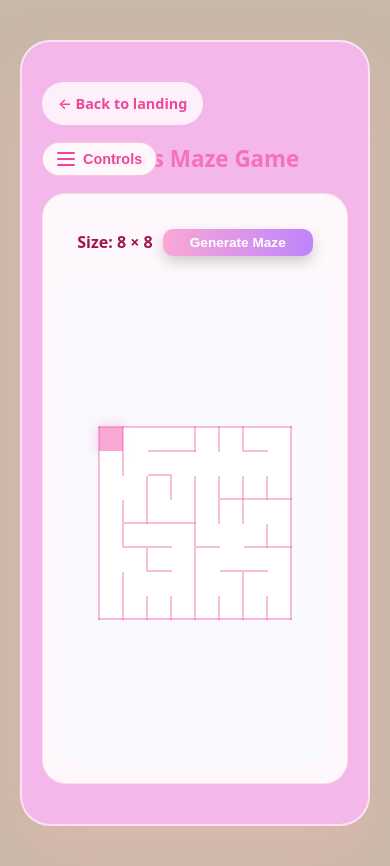
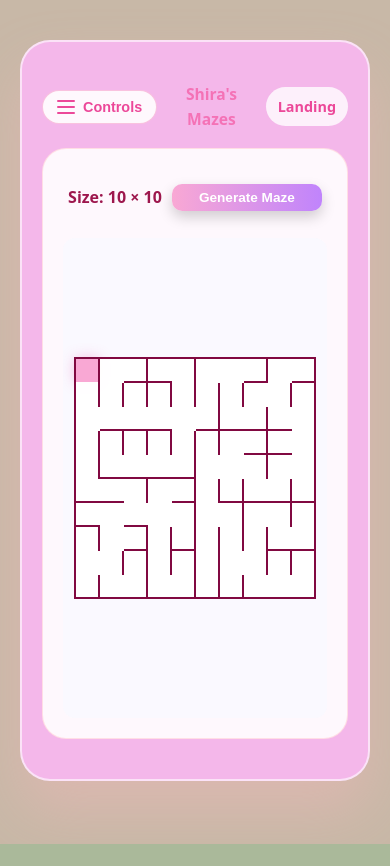
Before and after one commit to oferguez/oferguez.github.io, a React (Vite) app: page /maze in a window 390 px wide. After the commit the page ends 844 px from the top, so only its background shows below. Built offline with nearby package versions, Linux system fonts and the light colour scheme.

Commit message:
touch ups (#35)

```diff
--- a/src/components/Maze.jsx
+++ b/src/components/Maze.jsx
@@ -1,10 +1,11 @@
 import { useEffect, useMemo, useRef, useState } from 'react';
 import { Link } from 'react-router-dom';
 import { RectMaze } from '../utils/rectMaze.js';
+import { createQuestionBank } from '../utils/questionBank.js';
 import '../styles/Maze.css';
 
-const DEFAULT_ROWS = 8;
-const DEFAULT_COLS = 8;
+const DEFAULT_ROWS = 10;
+const DEFAULT_COLS = 10;
 const MIN_DIM = 4;
 const MAX_DIM = 40;
 const QUESTION_BANK = createQuestionBank();
@@ -12,6 +13,31 @@ const DEFAULT_CHALLENGE_INTERVAL_MIN = 3;
 const DEFAULT_CHALLENGE_INTERVAL_MAX = 5;
 const SQUIRREL_IMAGES = ['/squirrel_1.webp', '/squirrel_2.webp', '/squirrel_3.webp', '/squirrel_4.webp', '/squirrel_5.webp', '/squirrel_6.webp', '/squirrel_7.webp', '/squirrel_8.webp'];
 const CELEBRATION_BANNER_TEXT = 'Well Done Shira!';
+const FIREWORK_COLORS = ['#f472b6', '#f97316', '#22d3ee', '#a855f7', '#84cc16'];
+const STOP_TITLES = [
+  'Maths pit stop',
+  'Brain break (math)',
+  'Maths snack break',
+  'Number pit lane',
+  'Maths stretch',
+  'Maths breather',
+  'Maths cool-down',
+  'Maths refuel',
+  'Maths halftime',
+  'Maths pit crew',
+];
+const TRY_AGAIN_MESSAGES = [
+  'Nice try, Shira!',
+  'Almost there, Shira!',
+  'Good effort, Shira!',
+  'Great hustle, Shira!',
+  'Keep going, Shira!',
+  'Give it another go.',
+  'Try once more, Shira.',
+  'One more try, Shira!',
+  'You’ve almost got this, Shira!',
+  'Another shot, Shira!',
+];
 
 
 const clampDimension = (value, fallback) => {
@@ -52,13 +78,16 @@ function Maze({
   const [stepCount, setStepCount] = useState(0);
   const [activeQuestion, setActiveQuestion] = useState(null);
   const [questionCursor, setQuestionCursor] = useState(0);
+  const [questionTitle, setQuestionTitle] = useState(STOP_TITLES[0]);
   const [pendingMove, setPendingMove] = useState(null);
   const [selectedAnswer, setSelectedAnswer] = useState('');
   const [questionError, setQuestionError] = useState('');
   const [isShaking, setIsShaking] = useState(false);
   const [squirrelImage, setSquirrelImage] = useState(SQUIRREL_IMAGES[0] ?? '');
+  const [fireworks, setFireworks] = useState([]);
   const confettiTimeoutRef = useRef(null);
   const badMoveTimeoutRef = useRef(null);
+  const fireworksTimeoutRef = useRef(null);
   const controlsPanelRef = useRef(null);
   const controlsToggleRef = useRef(null);
 
@@ -154,6 +183,36 @@ function Maze({
     }, 6000);
   };
 
+  const triggerFireworks = (onComplete) => {
+    const count = 35 + Math.floor( Math.random() * 20);
+    const burst = Array.from({ length: count }, (_, index) => {
+      const angle = Math.random() * Math.PI * 2;
+      const distance = 80 + Math.random() * 80;
+      const size = 5 + Math.random() * 15;
+      const delay = Math.random() * 0.2;
+      const color = FIREWORK_COLORS[index % FIREWORK_COLORS.length];
+      return {
+        id: `fw-${index}-${Date.now()}`,
+        fx: Math.cos(angle) * distance,
+        fy: Math.sin(angle) * distance,
+        size,
+        delay,
+        color,
+      };
+    });
+    setFireworks(burst);
+    if (fireworksTimeoutRef.current) {
+      clearTimeout(fireworksTimeoutRef.current);
+    }
+    fireworksTimeoutRef.current = setTimeout(() => {
+      setFireworks([]);
+      fireworksTimeoutRef.current = null;
+      if (typeof onComplete === 'function') {
+        onComplete();
+      }
+    }, 1000);
+  };
+
   useEffect(() => {
     return () => {
       if (confettiTimeoutRef.current) {
@@ -161,6 +220,9 @@ function Maze({
       }
       if (badMoveTimeoutRef.current) {
         clearTimeout(badMoveTimeoutRef.current);
+      }
+      if (fireworksTimeoutRef.current) {
+        clearTimeout(fireworksTimeoutRef.current);
       }
     };
   }, []);
@@ -268,6 +330,8 @@ function Maze({
     const nextStep = stepCount + 1;
     if (challengeInterval > 0 && nextStep % challengeInterval === 0) {
       const question = QUESTION_BANK[questionCursor % QUESTION_BANK.length];
+      const nextTitle = STOP_TITLES[Math.floor(Math.random() * STOP_TITLES.length)];
+      setQuestionTitle(nextTitle);
       setActiveQuestion(question);
       setQuestionCursor((prev) => prev + 1);
       setPendingMove({ row, column });
@@ -323,7 +387,7 @@ function Maze({
   };
 
   const handleAnswerSubmit = () => {
-    if (!activeQuestion || !pendingMove) {
+    if (!activeQuestion || !pendingMove || fireworks.length > 0) {
       return;
     }
     if (selectedAnswer === '') {
@@ -332,15 +396,18 @@ function Maze({
     }
     const numericAnswer = Number(selectedAnswer);
     if (numericAnswer !== activeQuestion.answer) {
-      setQuestionError('Not quite. Try again!');
+      const messageIndex = Math.floor(Math.random() * TRY_AGAIN_MESSAGES.length);
+      setQuestionError(TRY_AGAIN_MESSAGES[messageIndex]);
       return;
     }
-    setQuestionError('');
+    setQuestionError('Well done, Shira!');
     const { row, column } = pendingMove;
+    triggerFireworks(() => {
       setActiveQuestion(null);
       setPendingMove(null);
       setSelectedAnswer('');
       completeMove(row, column);
+    });
   };
 
   return (
@@ -373,11 +440,6 @@ function Maze({
       )}
 
       <div className="maze-container container">
-        <div className="header-nav">
-          <Link to="/" className="home-link">
-            ← Back to landing
-          </Link>
-        </div>
 
         <header className="maze-header">
           <div className="maze-header-row">
@@ -455,7 +517,11 @@ function Maze({
                 </div>
               </div>
             </div>
-            <h1>Shira's Maze Game</h1>
+            <h1 className="maze-title">Shira's Mazes</h1>
+            <Link to="/" className="home-link">
+              <span className='home-link-label'>Back to landing</span>
+              <span className='home-link-label--short'>Landing</span>
+            </Link>
           </div>
         </header>
 
@@ -514,7 +580,25 @@ function Maze({
               aria-label="Checkpoint challenge"
             >
               <div className="maze-question-panel">
-                  <h3>Checkpoint challenge</h3>
+                {fireworks.length > 0 && (
+                  <div className="question-fireworks" aria-hidden="true">
+                    {fireworks.map((spark) => (
+                      <span
+                        key={spark.id}
+                        className="question-firework"
+                        style={{
+                          '--fx': `${spark.fx}px`,
+                          '--fy': `${spark.fy}px`,
+                          animationDelay: `${spark.delay}s`,
+                          width: `${spark.size}px`,
+                          height: `${spark.size}px`,
+                          backgroundColor: spark.color,
+                        }}
+                      />
+                    ))}
+                  </div>
+                )}
+                <h3>{questionTitle}</h3>
                 <p className="question-prompt">{activeQuestion.prompt}</p>
                 <div className="question-options">
                     {activeQuestion.choices.map((choice) => (
@@ -549,57 +633,3 @@ function Maze({
 }
 
 export default Maze;
-
-function createQuestionBank() {
-  const additions = [];
-  for (let a = 50; a <= 70; a += 1) {
-    for (let b = 30; b <= 50; b += 1) {
-      if (a + b <= 20) {
-        additions.push({ a, b, op: '+' });
-      }
-    }
-  }
-
-  const subtractions = [];
-  for (let a = 50; a <= 70; a += 1) {
-    for (let b = 30; b <= a; b += 1) {
-      const result = a - b;
-      if (result >= 0 && result <= 20) {
-        subtractions.push({ a, b, op: '-' });
-      }
-    }
-  }
-
-  const additionSet = shuffle(additions).slice(0, 20);
-  const subtractionSet = shuffle(subtractions).slice(0, 20);
-  return [...additionSet, ...subtractionSet].map((item, index) => createQuestion(item, index));
-}
-
-function createQuestion({ a, b, op }, index) {
-  const answer = op === '+' ? a + b : a - b;
-  const operatorSymbol = op === '+' ? '+' : '−';
-  const prompt = `${a} ${operatorSymbol} ${b} = ?`;
-  const distractors = new Set();
-  while (distractors.size < 3) {
-    const candidate = Math.floor(Math.random() * 21);
-    if (candidate !== answer) {
-      distractors.add(candidate);
-    }
-  }
-  const choices = shuffle([answer, ...distractors]);
-  return {
-    id: `q-${index}`,
-    prompt,
-    answer,
-    choices,
-  };
-}
-
-function shuffle(list) {
-  const array = [...list];
-  for (let i = array.length - 1; i > 0; i -= 1) {
-    const j = Math.floor(Math.random() * (i + 1));
-    [array[i], array[j]] = [array[j], array[i]];
-  }
-  return array;
-}
--- a/src/data/apps.js
+++ b/src/data/apps.js
@@ -64,14 +64,6 @@ export const apps = [
     endOfLine: false
   },
   {
-    id: 'maze-generator',
-    title: 'Maze Generator',
-    description: 'Create rectangular mazes with specific row/column sizes and optional seeds.',
-    tags: ['Games', 'Puzzles', 'React'],
-    path: '/maze',
-    endOfLine: false
-  },
-  {
     id: 'noa-gallery',
     title: 'Art Gallery',
     description: 'Noa\'s Art gallery',
--- a/src/styles/Maze.css
+++ b/src/styles/Maze.css
@@ -30,11 +30,27 @@
   text-decoration: none;
   font-weight: 600;
   transition: background 0.2s ease, transform 0.2s ease;
+  justify-content: flex-start;
 }
 
 .maze-container .home-link:hover {
   background: rgba(236, 72, 153, 0.15);
   transform: translateX(-2px);
+}
+
+.maze-title {
+  margin: 0;
+  color: #f472b6;
+  font-size: clamp(1.3rem, 2vw, 1.8rem);
+  text-align: center;
+  flex: 1;
+}
+
+.home-link .home-link-label--short { display: none; }
+
+@media (max-width: 640px) {
+  .home-link .home-link-label { display: none; }
+  .home-link .home-link-label--short { display: inline; }
 }
 
 .maze-header {
@@ -47,22 +63,48 @@
   position: relative;
   display: flex;
   align-items: center;
-  justify-content: center;
+  justify-content: space-between;
   gap: 16px;
-}
-
-.maze-header-row h1 {
-  margin: 0;
-  color: #f472b6;
-  text-align: center;
-  width: 100%;
+  flex-wrap: nowrap;
 }
 
 .maze-controls-anchor {
-  position: absolute;
-  left: 0;
-  top: 50%;
-  transform: translateY(-50%);
+  position: static;
+  transform: none;
+  flex-shrink: 0;
+}
+
+.maze-title {
+  text-align: center;
+}
+
+.maze-header-row .home-link {
+  margin-left: auto;
+  flex-shrink: 0;
+}
+
+@media (max-width: 640px) {
+  .maze-header-row {
+    gap: 8px;
+  }
+
+  .maze-header-row .home-link {
+    padding: 8px 12px;
+  }
+
+  .maze-title {
+    font-size: 4vw;
+  }
+
+  /* Allow wide mazes to scroll horizontally instead of shrinking cells */
+  .maze-grid-wrapper {
+    overflow-x: auto;
+  }
+
+  .maze-grid {
+    max-width: none;
+    width: auto;
+  }
 }
 
 .maze-content {
@@ -205,7 +247,7 @@
   border-radius: 24px;
   padding: 20px;
   border: 1px solid rgba(255, 182, 193, 0.4);
-  --maze-wall: rgba(236, 72, 153, 0.35);
+  --maze-wall: rgb(129, 9, 65);
   --maze-cell-current: #f9a8d4;
   --maze-cell-visited: rgba(236, 72, 153, 0.18);
   flex: 1;
@@ -308,6 +350,20 @@
   box-shadow: 0 0 14px rgba(244, 114, 182, 0.45);
 }
 
+@media (max-width: 640px) {
+  /* Let wide mazes scroll instead of shrinking cells */
+  .maze-grid-wrapper {
+    justify-content: flex-start;
+    overflow-x: auto;
+  }
+
+  .maze-grid {
+    max-width: none;
+    width: auto;
+    flex: 0 0 auto;
+  }
+}
+
 .maze-placeholder {
   text-align: center;
   color: #9d174d;
@@ -322,12 +378,15 @@
   padding: 16px;
   box-shadow: 0 15px 35px rgba(0, 0, 0, 0.35);
   width: min(360px, 100%);
+  position: relative;
+  overflow: hidden;
 }
 
 .maze-question-panel h3 {
   margin: 0 0 8px;
   color: var(--accent);
   font-size: 1.1rem;
+  text-align: center;
 }
 
 .question-prompt {
@@ -389,6 +448,36 @@
   margin: 8px 0 0;
   color: #fecaca;
   font-weight: 600;
+}
+
+.question-fireworks {
+  position: absolute;
+  inset: 0;
+  pointer-events: none;
+  overflow: hidden;
+  z-index: 2;
+}
+
+.question-firework {
+  position: absolute;
+  left: 50%;
+  top: 50%;
+  border-radius: 50%;
+  opacity: 0;
+  transform: translate(-50%, -50%) scale(1);
+  animation: questionFirework 1s ease-out forwards;
+  box-shadow: 0 0 12px rgba(255, 255, 255, 0.6);
+}
+
+@keyframes questionFirework {
+  0% {
+    transform: translate(-50%, -50%) scale(1);
+    opacity: 1;
+  }
+  100% {
+    transform: translate(calc(-50% + var(--fx)), calc(-50% + var(--fy))) scale(0.3);
+    opacity: 0;
+  }
 }
 
 @media (max-width: 430px) {
--- /dev/null
+++ b/src/utils/questionBank.js
@@ -0,0 +1,66 @@
+function shuffle(list) {
+  const array = [...list];
+  for (let i = array.length - 1; i > 0; i -= 1) {
+    const j = Math.floor(Math.random() * (i + 1));
+    [array[i], array[j]] = [array[j], array[i]];
+  }
+  return array;
+}
+
+function createQuestion({ a, b, op }, index) {
+  const answer = op === '+' ? a + b : op === '-' ? a - b : a * b;
+  const prompt = `${a} ${op} ${b} = ?`;
+  const distractors = new Set();
+  const range = Math.floor(6 + 0.8 * answer);
+  while (distractors.size < 3) {
+    const candidate = Math.abs(Math.floor((Math.random() - 0.5) * range) + answer);
+    if (candidate !== answer && !distractors.has(candidate)) {
+      distractors.add(candidate);
+    }
+  }
+  const choices = shuffle([answer, ...distractors]);
+  return {
+    id: `q-${index}`,
+    prompt,
+    answer,
+    choices,
+  };
+}
+
+function createQuestionBank() {
+  const additions = [];
+  for (let a = 350; a <= 500; a += 5) {
+    for (let b = 130; b <= 250; b += 11) {
+      additions.push({ a, b, op: '+' });
+    }
+  }
+
+  const subtractions = [];
+  for (let a = 50; a <= 70; a += 3) {
+    for (let b = 30; b <= a; b += 7) {
+      const result = a - b;
+      if (result >= 0 && result <= 30) {
+        subtractions.push({ a, b, op: '-' });
+      }
+    }
+  }
+
+  const multiplications = [];
+  for (let a = 3; a <= 10; a += 1) {
+    for (let b = 2; b <= a; b += 1) {
+      const result = a * b;
+      if (result >= 0 && result <= 20) {
+        multiplications.push({ a, b, op: '*' });
+      }
+    }
+  }
+
+  const additionSet = shuffle(additions).slice(0, 20);
+  const subtractionSet = shuffle(subtractions).slice(0, 20);
+  const multiplicationsSet = shuffle(multiplications).slice(0, 20);
+  return shuffle([...additionSet, ...subtractionSet, ...multiplicationsSet]).map((item, index) =>
+    createQuestion(item, index)
+  );
+}
+
+export { createQuestionBank, createQuestion, shuffle };
```
Also changed, not shown: 1 other file (tests, documents, lock files or other folders). Lines whose indentation alone changed are shown as unchanged.
